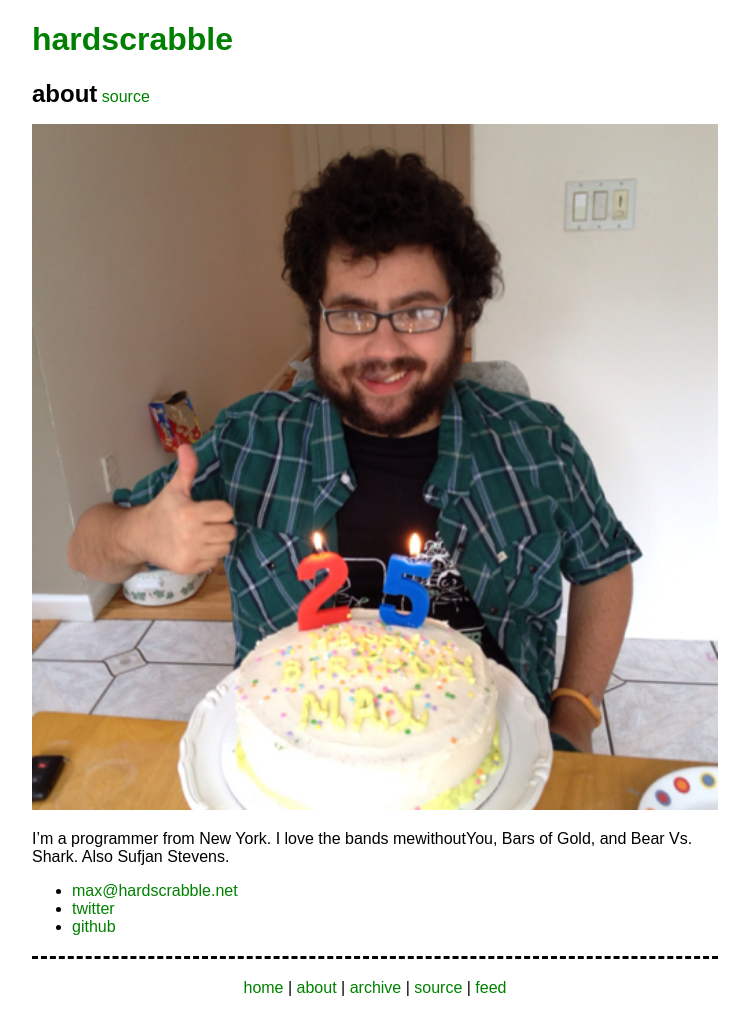
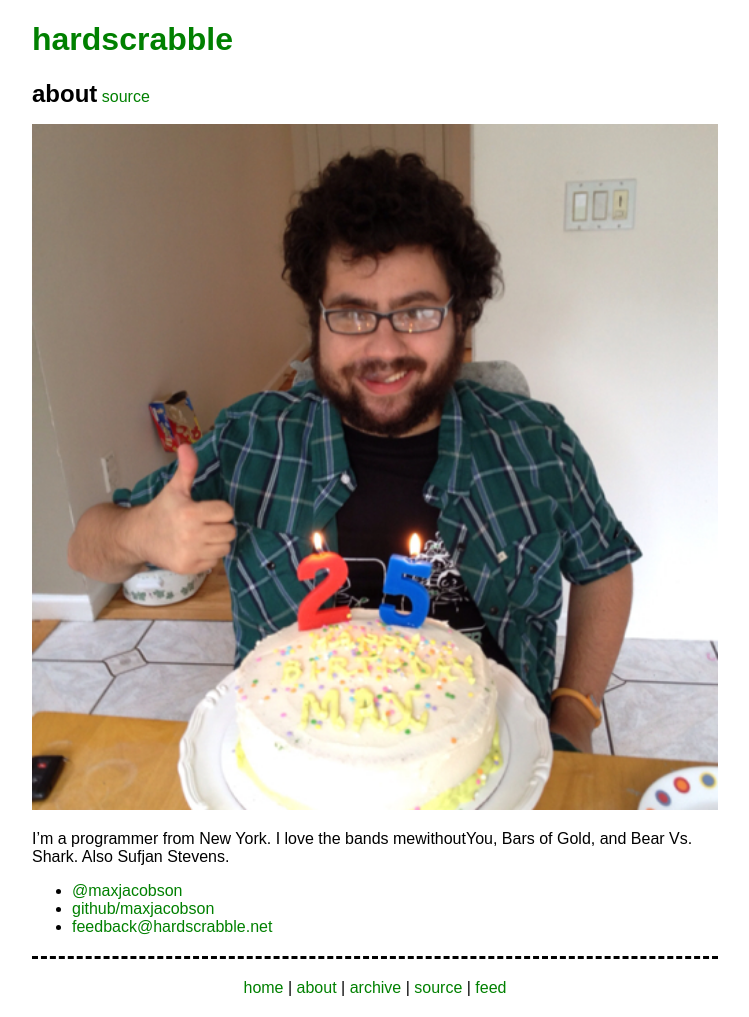
Before and after one commit to hardscrabble/hardscrabble.github.io, a Jekyll site: the page built from about/index.md, in a window 1280 px wide. Shown: the whole page, without its empty margins (118-867 px from the left). Built offline with Jekyll 4.4.1, drawn with Linux system fonts in a browser that asks for light colours; comment, search, counter and statistics services are not loaded.

Commit message:
Add a new footer to every post and a new email address

```diff
--- a/_layouts/post.html
+++ b/_layouts/post.html
@@ -32,4 +32,10 @@
   <div class="sidenotes"><ol></ol></div>
   <div class="clearfix"></div>
 
+  <div class="post-footer">
+    <p>
+      Feel free to get in touch via <a href='http://twitter.com/maxjacobson'>@maxjacobson</a> or <a href='mailto:feedback@hardscrabble.net'>feedback@hardscrabble.net</a>
+    </p>
+  </div>
+
 </div>
--- a/_sass/_post.sass
+++ b/_sass/_post.sass
@@ -11,3 +11,5 @@
     float: left
   .clearfix
     clear: both
+  .post-footer
+    @extend footer
--- a/about/index.md
+++ b/about/index.md
@@ -3,10 +3,10 @@
 title: about
 ---
 
-![]({{ site.baseurl }}img/max.jpg)
+![goofy photo of me]({{ site.baseurl }}img/max.jpg)
 
 I'm a programmer from New York. I love the bands mewithoutYou, Bars of Gold, and Bear Vs. Shark. Also Sufjan Stevens.
 
-* <max@hardscrabble.net>
-* [twitter](http://twitter.com/maxjacobson)
-* [github](http://github.com/maxjacobson)
+* [@maxjacobson](http://twitter.com/maxjacobson)
+* [github/maxjacobson](http://github.com/maxjacobson)
+* <feedback@hardscrabble.net>
```
Also changed, not shown: _posts/2014-09-05-my-new-git-alias.md (+0 -2 lines), _posts/2014-09-06-ncdu-is-cool.md (+2 -2 lines), css/style.css.
